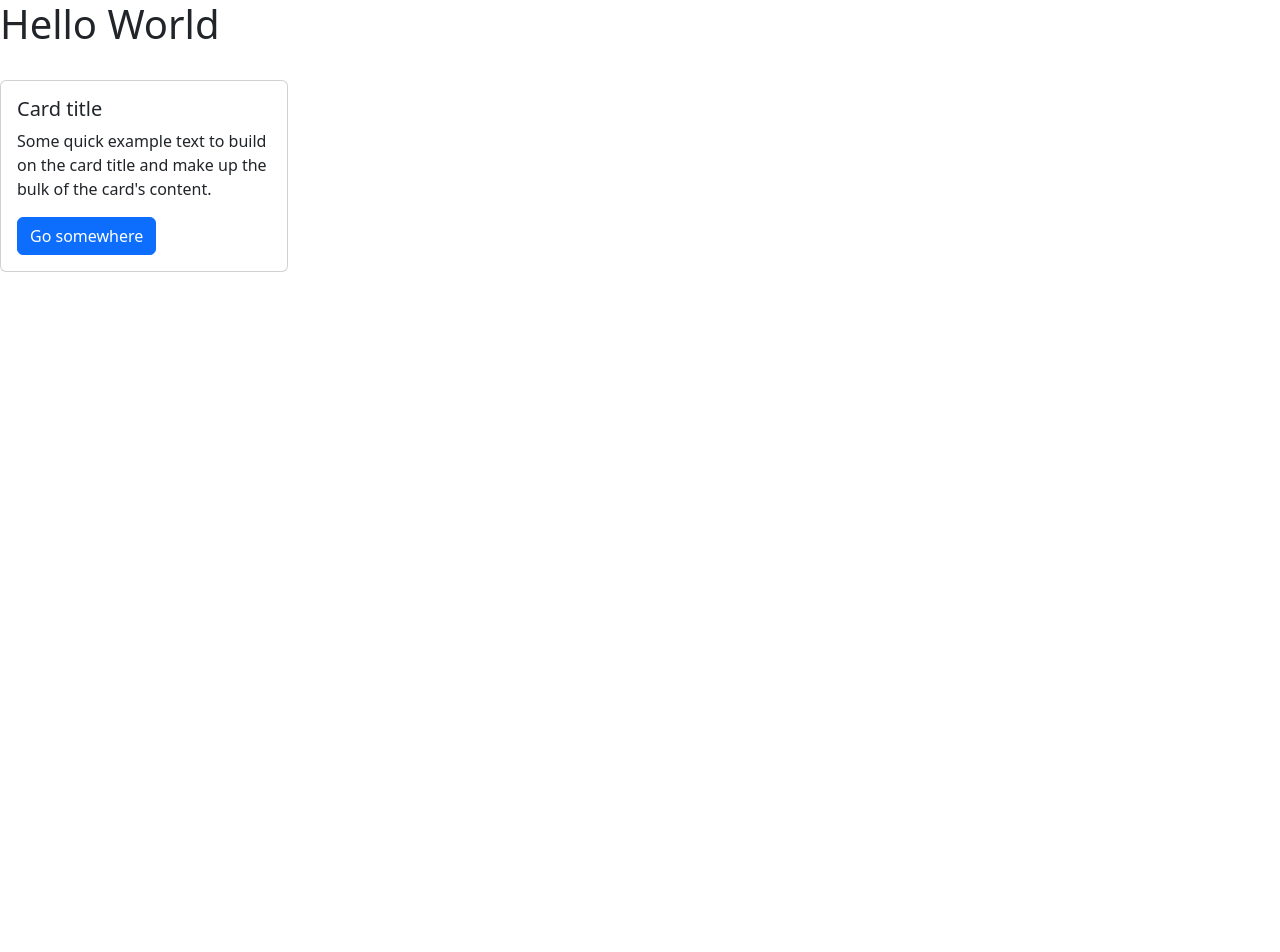
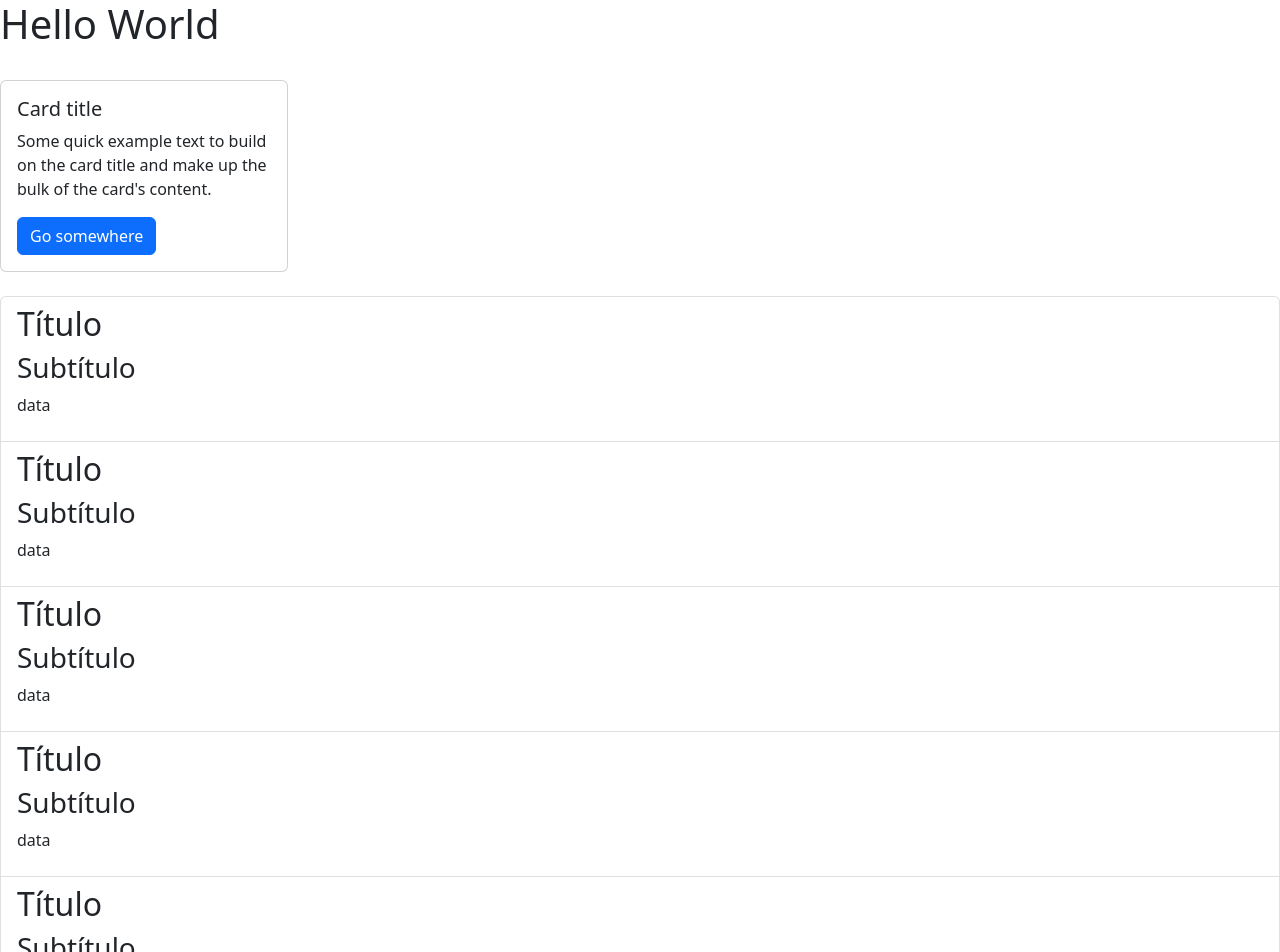
Before and after one commit to joao-amendola/M1S08-Exercicios, an Angular app: page / in a window 1280 px wide. Shown: the top 952 px of the page. Before the commit the page ends 800 px from the top, so only its background shows below. Built offline with nearby package versions, Linux system fonts and the light colour scheme.

Commit message:
Adiciona componente notification-list (Exercício 3)

```diff
--- a/src/app/app.component.html
+++ b/src/app/app.component.html
@@ -8,3 +8,26 @@
       <a href="#" class="btn btn-primary">Go somewhere</a>
     </div>
   </div>
+<br>
+<ul class="list-group">
+    <li class="list-group-item">
+        <h2>Título</h2>
+        <h3>Subtítulo</h3>
+        <p>data</p></li>
+    <li class="list-group-item">
+        <h2>Título</h2>
+        <h3>Subtítulo</h3>
+        <p>data</p></li>
+    <li class="list-group-item">
+        <h2>Título</h2>
+        <h3>Subtítulo</h3>
+        <p>data</p></li>
+    <li class="list-group-item">
+        <h2>Título</h2>
+        <h3>Subtítulo</h3>
+        <p>data</p></li>
+    <li class="list-group-item">
+        <h2>Título</h2>
+        <h3>Subtítulo</h3>
+        <p>data</p></li>
+</ul>
--- a/src/app/app.module.ts
+++ b/src/app/app.module.ts
@@ -2,10 +2,12 @@ import { NgModule } from '@angular/core';
 import { BrowserModule } from '@angular/platform-browser';
 
 import { AppComponent } from './app.component';
+import { NotificationListComponent } from './components/notification-list/notification-list.component';
 
 @NgModule({
   declarations: [
-    AppComponent
+    AppComponent,
+    NotificationListComponent
   ],
   imports: [
     BrowserModule
--- /dev/null
+++ b/src/app/components/notification-list/notification-list.component.html
@@ -0,0 +1 @@
+<p>notification-list works!</p>
```
Also changed, not shown: src/app/components/notification-list/notification-list.component.ts (added, +10 -0 lines), src/app/components/notification-list/notification-list.component.scss (added).
